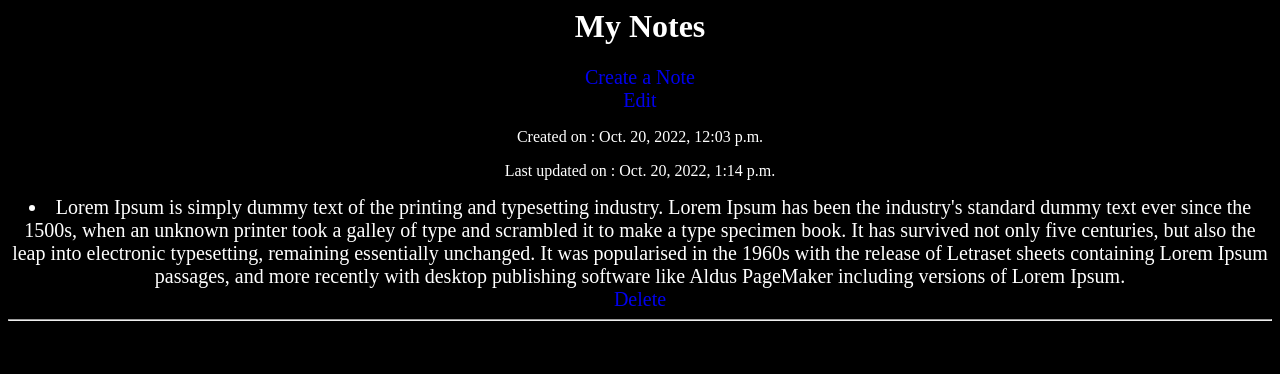
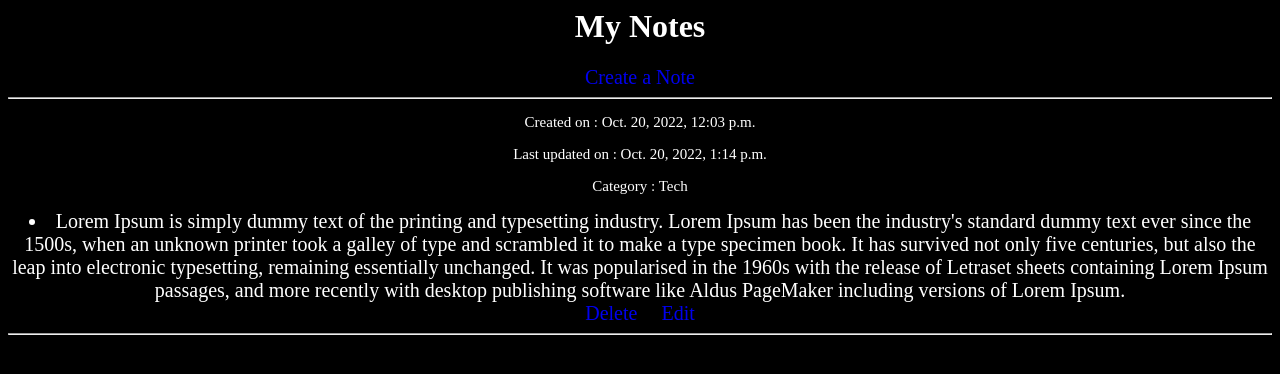
Before and after one commit to suhaillahmad/NotesTakingApp, a Django app: page / in a window 1280 px wide. Shown: the top 374 px of the page. Run offline with Django 4.2, Linux system fonts and the light colour scheme; data comes from the database, SQL or seed files in the repository; both versions use the stored data as it was after the commit.

Commit message:
Added Category

```diff
--- a/base/admin.py
+++ b/base/admin.py
@@ -1,5 +1,7 @@
 from django.contrib import admin
 from .models import Notes
+from .models import Category
 # Register your models here.
 
 admin.site.register(Notes)
+admin.site.register(Category)
--- a/base/models.py
+++ b/base/models.py
@@ -1,7 +1,14 @@
 from django.db import models
+
+class Category(models.Model):
+    name = models.CharField(max_length=200)
+
+    def __str__(self):
+        return self.name
 
 
 class Notes(models.Model):
+    category = models.ForeignKey(Category, on_delete=models.SET_NULL, null=True)
     description = models.TextField(null=True, blank=True)
     updated = models.DateTimeField(auto_now=True)
     created = models.DateTimeField(auto_now_add=True)
--- a/base/templates/base/home.html
+++ b/base/templates/base/home.html
@@ -9,23 +9,29 @@
   }
 
   a {
+    margin-top: 100%;
     font-size: 20px;
     padding: 10px;
     text-decoration: none;
+  }
+  p {
+    font-size: 15px;
   }
 </style>
 
 <h1>My Notes</h1>
 
-<div>
+<div class="Notes">
   <a href="{% url 'createNotes' %}">Create a Note</a>
+  <hr />
   {% for notes in Note %}
   <div>
-    <a href="{% url 'updateNotes' notes.id%}">Edit</a>
     <p>Created on : {{ notes.created }}</p>
     <p>Last updated on : {{ notes.updated }}</p>
+    <p>Category : {{notes.category}}</p>
     <li>{{ notes.description }}</li>
     <a href="{% url 'deleteNotes' notes.id %}">Delete</a>
+    <a href="{% url 'updateNotes' notes.id%}">Edit</a>
     <hr />
   </div>
 
```
Also changed, not shown: base/migrations/0003_topic_alter_notes_options_notes_topic.py (added), base/migrations/0004_category_remove_notes_topic_delete_topic_and_more.py (added), db.sqlite3.
